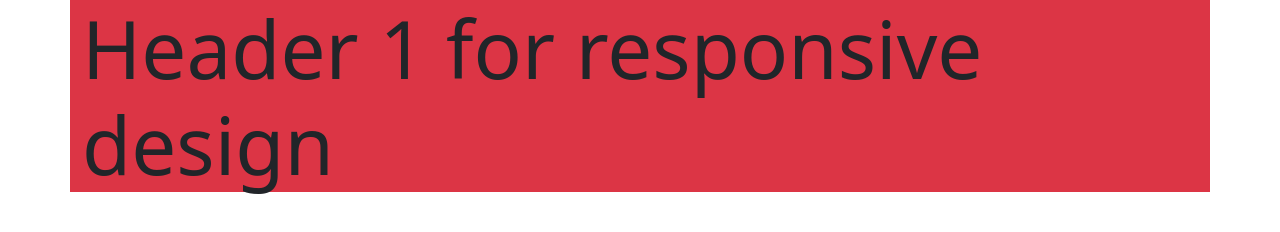
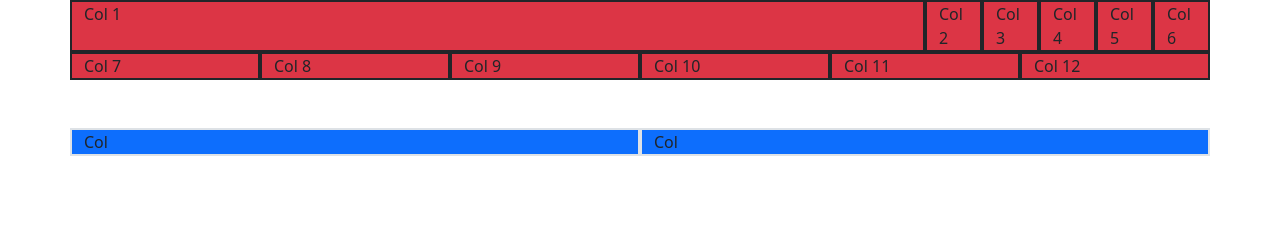
Before and after one commit to AntonTeplyakov/BootstrapSand, a plain HTML site: page index.html in a window 1280 px wide. Drawn offline with Linux system fonts and the light colour scheme.

Commit message:
grid explain

```diff
--- a/index.html
+++ b/index.html
@@ -10,13 +10,55 @@
     <title></title>
   </head>
   <body>
-    <!-- <div class="responsive">
-      <h1 class="header">Header 1 for responsive design</h1>
-    </div> -->
-    <div class="container bg-danger">
-      <h1 class="display-1">
-        Header 1 for responsive design
-      </h1>
+    <div class="container">
+      <div class="row">
+        <div class="col-9 bg-danger border border-2 border-dark">
+          Col 1
+        </div>
+        <div class="col bg-danger border border-2 border-dark">
+          Col 2
+        </div>
+        <div class="col bg-danger border border-2 border-dark">
+          Col 3
+        </div>
+        <div class="col bg-danger border border-2 border-dark">
+          Col 4
+        </div>
+        <div class="col bg-danger border border-2 border-dark">
+          Col 5
+        </div>
+        <div class="col bg-danger border border-2 border-dark">
+          Col 6
+        </div>
+        <div class="col bg-danger border border-2 border-dark">
+          Col 7
+        </div>
+        <div class="col bg-danger border border-2 border-dark">
+          Col 8
+        </div>
+        <div class="col bg-danger border border-2 border-dark">
+          Col 9
+        </div>
+        <div class="col bg-danger border border-2 border-dark">
+          Col 10
+        </div>
+        <div class="col bg-danger border border-2 border-dark">
+          Col 11
+        </div>
+        <div class="col bg-danger border border-2 border-dark">
+          Col 12
+        </div>
+      </div>
+    </div>
+    <div class="container my-5">
+      <div class="row">
+        <div class="col bg-primary border border-2">
+          Col
+        </div>
+        <div class="col bg-primary border border-2">
+          Col
+        </div>
+      </div>
     </div>
     <script src="/bootstrap.bundle.min.js"></script>
   </body>
```
